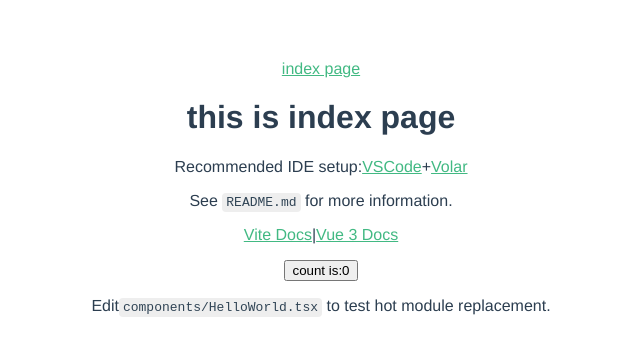
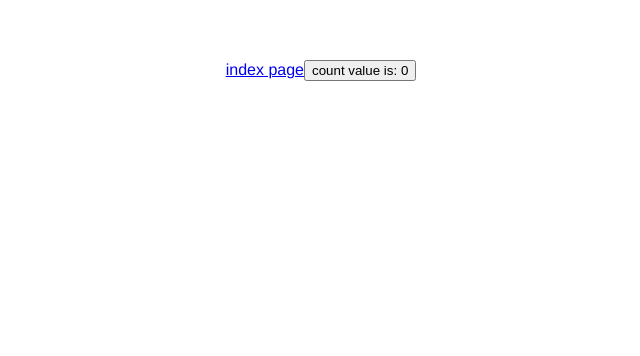
Before and after one commit to widcardw/vue-tsx-starter-lite, a Vue app: page / in a window 1280 px wide. Shown: the top 356 px of the page, without its empty margins (319-959 px from the left). Built offline with nearby package versions, Linux system fonts and the light colour scheme; a web font is replaced by a local one.

Commit message:
chore: add component counter

```diff
--- a/src/App.tsx
+++ b/src/App.tsx
@@ -1,5 +1,4 @@
 import { defineComponent } from 'vue';
-import HelloWorld from './components/HelloWorld'
 import './App.css'
 import { RouterView } from 'vue-router';
 
--- /dev/null
+++ b/src/components/Counter.tsx
@@ -0,0 +1,19 @@
+import { defineComponent, ref, withModifiers } from 'vue'
+
+export default defineComponent({
+    props: {
+        initValue: Number
+    },
+    setup(props) {
+        const count = ref(props.initValue || 0)
+
+        const inc = () => {
+            count.value ++
+        }
+        return () => (
+            <>
+                <button onClick={withModifiers(inc, ['self'])}>count value is: {count.value}</button>
+            </>
+        )
+    }
+})
--- a/src/components/HelloWorld.css
+++ /dev/null
@@ -1,15 +0,0 @@
-a {
-    color: #42b983;
-  }
-
-  label {
-    margin: 0 0.5em;
-    font-weight: bold;
-  }
-
-  code {
-    background-color: #eee;
-    padding: 2px 4px;
-    border-radius: 4px;
-    color: #304455;
-  }
--- a/src/components/HelloWorld.tsx
+++ /dev/null
@@ -1,46 +0,0 @@
-import { ref, withModifiers, defineComponent } from 'vue';
-import './HelloWorld.css'
-
-export default defineComponent({
-  props: {
-    msg: String
-  },
-
-  setup(props) {
-    const count = ref(0)
-    const { msg } = props;
-
-    const inc = () => {
-      count.value++;
-    };
-
-    return () => (
-      <>
-        <h1>{ msg }</h1>
-
-        <p>
-          Recommended IDE setup:
-          <a href="https://code.visualstudio.com/" target="_blank">VSCode</a>
-          +
-          <a href="https://github.com/johnsoncodehk/volar" target="_blank">Volar</a>
-        </p>
-
-        <p>See <code>README.md</code> for more information.</p>
-
-        <p>
-          <a href="https://vitejs.dev/guide/features.html" target="_blank">
-            Vite Docs
-          </a>
-          |
-          <a href="https://v3.vuejs.org/" target="_blank">Vue 3 Docs</a>
-        </p>
-
-        <button type="button" onClick={withModifiers(inc, ["self"])}>count is:{count.value}</button>
-        <p>
-          Edit
-          <code>components/HelloWorld.tsx</code> to test hot module replacement.
-        </p>
-      </>
-    )
-  }
-})
--- a/src/pages/index.tsx
+++ b/src/pages/index.tsx
@@ -1,6 +1,6 @@
 import { defineComponent } from "vue";
 import { RouterLink } from "vue-router";
-import HelloWorld from "../components/HelloWorld";
+import Counter from "../components/Counter";
 
 export default defineComponent({
     props: {},
@@ -8,7 +8,7 @@ export default defineComponent({
         return () => (
             <>
                 <RouterLink to="/new">index page</RouterLink>
-                <HelloWorld msg="this is index page" />
+                <Counter initValue={0} />
             </>
         )
     }
--- a/vite-env.d.ts
+++ /dev/null
@@ -1 +0,0 @@
-/// <reference types="vite-plugin-pages/client" />
--- a/vite.config.ts
+++ b/vite.config.ts
@@ -13,12 +13,12 @@ export default defineConfig({
     vueJsx(),
     Unocss(),
     Pages({
-        extensions: ['ts', 'js', 'tsx', 'jsx']
+      extensions: ['ts', 'js', 'tsx', 'jsx']
     }),
-],
+  ],
   resolve: {
     alias: {
-      '~/': path.resolve(__dirname, './src')
+      '~/': path.resolve(__dirname, 'src')
     }
   },
 })
```
Also changed, not shown: tsconfig.json (+14 -3 lines).
